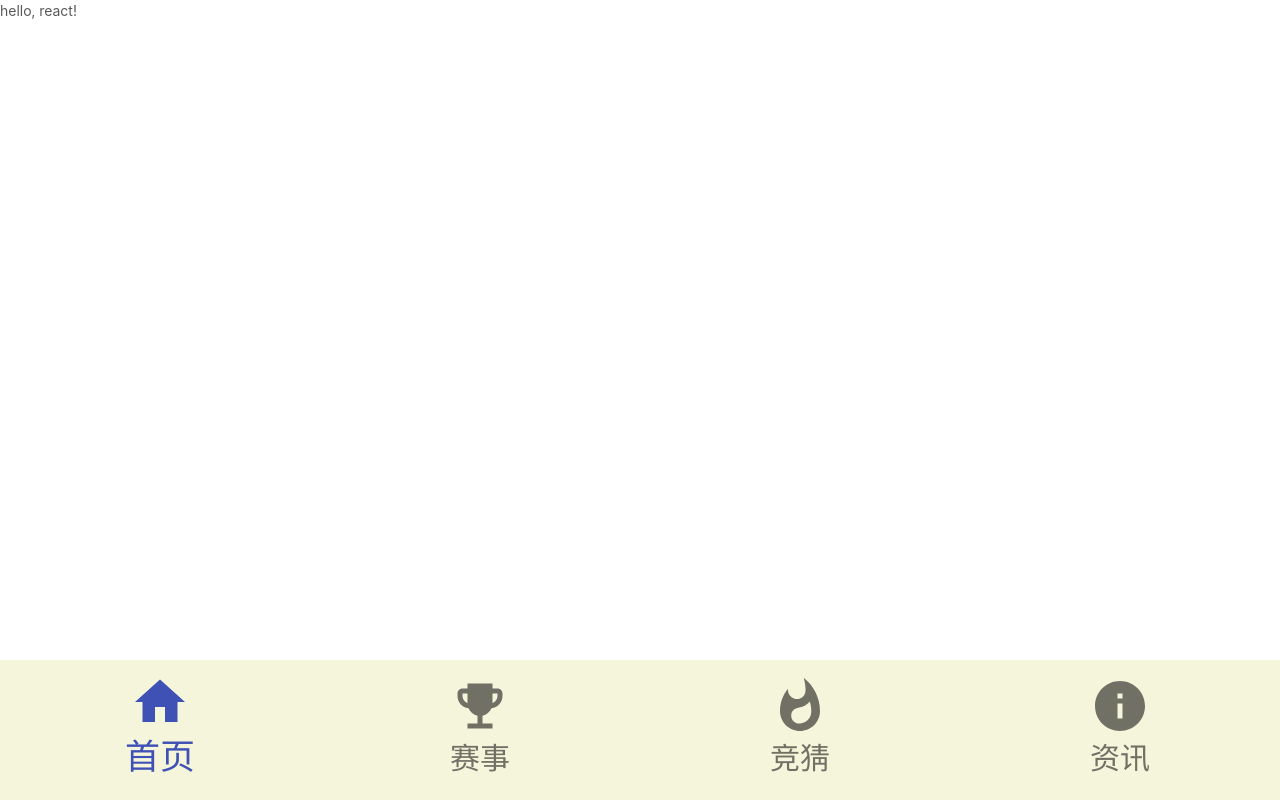
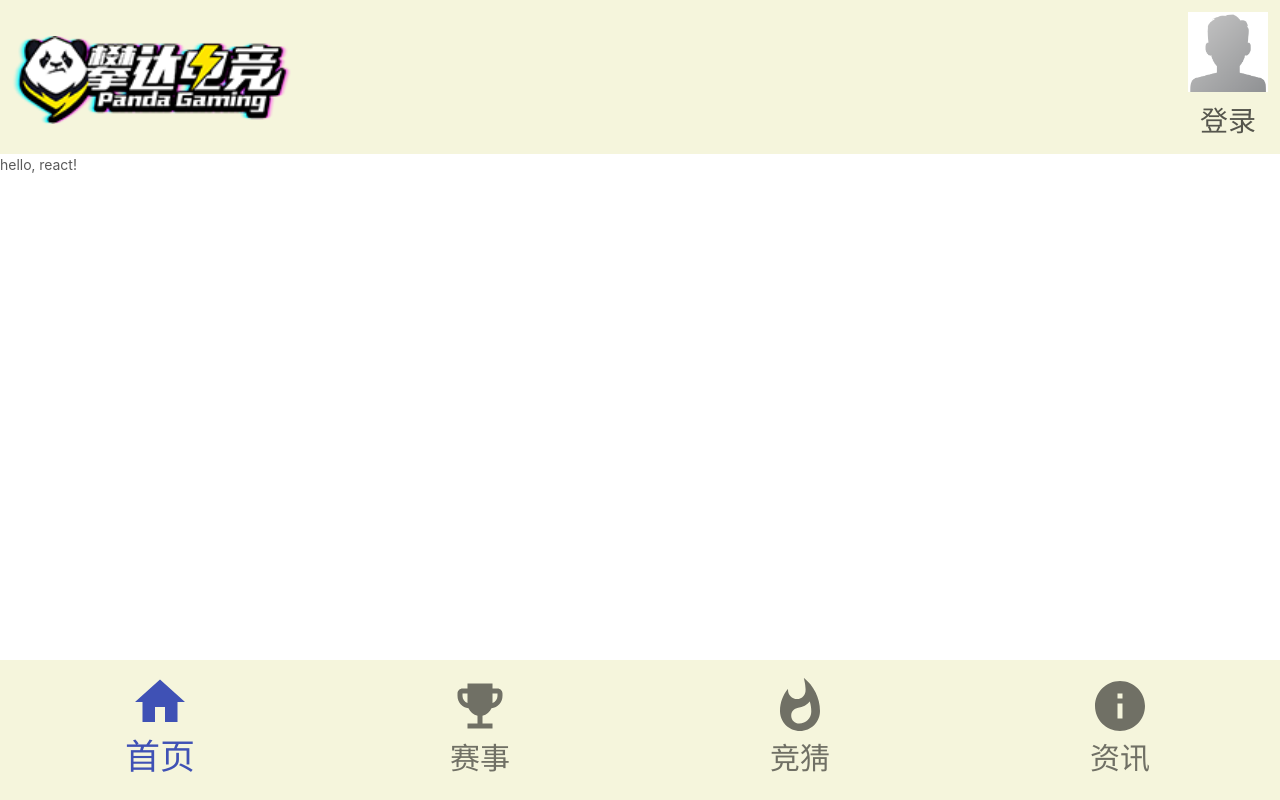
Before and after one commit to catonlan/egame-material, a React app: page / in a window 1280 px wide. Built offline with nearby package versions, Linux system fonts and the light colour scheme.

Commit message:
首页头部

```diff
--- a/src/App.js
+++ b/src/App.js
@@ -2,6 +2,7 @@ import React from 'react';
 import {connect, } from 'react-redux';
 import myFun from './assets/js/myFun';
 import Footer from './components/Footer';
+import Bar from './components/Bar';
 import './styles/App.less';
 
 class App extends React.Component {
@@ -21,7 +22,7 @@ class App extends React.Component {
   render() {
     return (
       <div id="App">
-
+        <Bar></Bar>
         <Footer></Footer>
         hello, react!
       </div>
--- /dev/null
+++ b/src/components/Bar.js
@@ -0,0 +1,31 @@
+import React from 'react';
+import { NavBar, } from 'antd-mobile';
+import Avatar from '../assets/image/avatar.png';
+import Logo from '../assets/image/logo.png';
+
+
+class Bar extends React.Component {
+  constructor(props) {
+    super(props);
+  }
+
+
+  render() {
+    return (
+
+      <NavBar
+        leftContent={<img className="logo"
+          src={Logo}
+        />}
+        mode="dark"
+        rightContent={<div className="avatar-bar"><img className="avatar"
+          src={Avatar}
+        />
+        <span>登录</span></div>}
+      ></NavBar>
+    );
+  }
+}
+
+
+export default Bar;
--- a/src/styles/App.less
+++ b/src/styles/App.less
@@ -55,3 +55,39 @@ input {
   max-width: none !important;
   padding: .3rem .6rem .4rem !important;
 }
+
+
+// 头部栏
+.am-navbar {
+  display: flex;
+  padding: .3rem;
+  justify-content: space-between;
+  background: beige;
+
+  & .am-navbar-left {
+    padding-top: .6rem;
+
+    & img {
+      display: block;
+      width: 7rem;
+    }
+  }
+
+  & .am-navbar-right {
+    text-align: center;
+
+   & .avatar-bar {
+     font-size: .7rem;
+
+      & img {
+        display: block;
+        width: 2rem;
+      }
+
+      & span {
+        display: inline-block;
+        padding-top: .2rem;
+      }
+    }
+  }
+}
```
